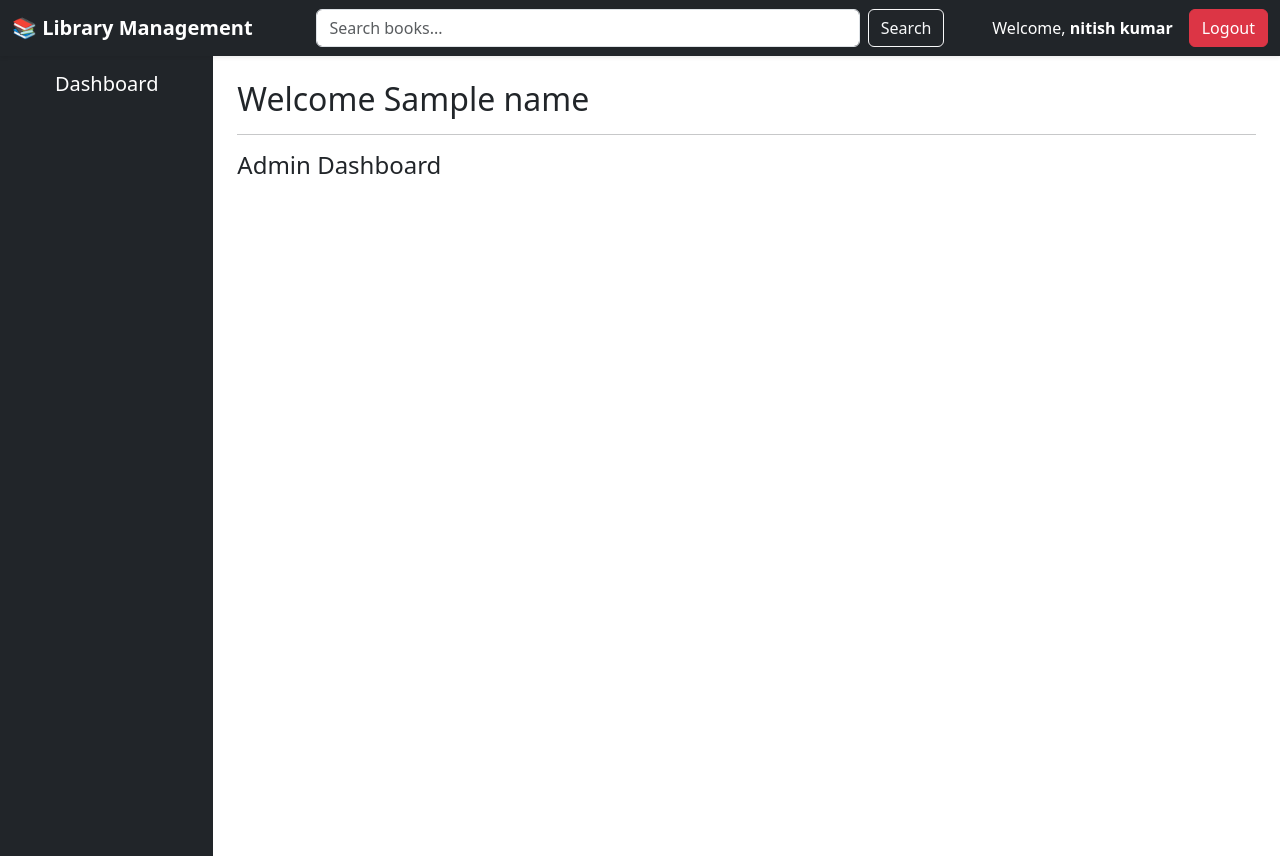
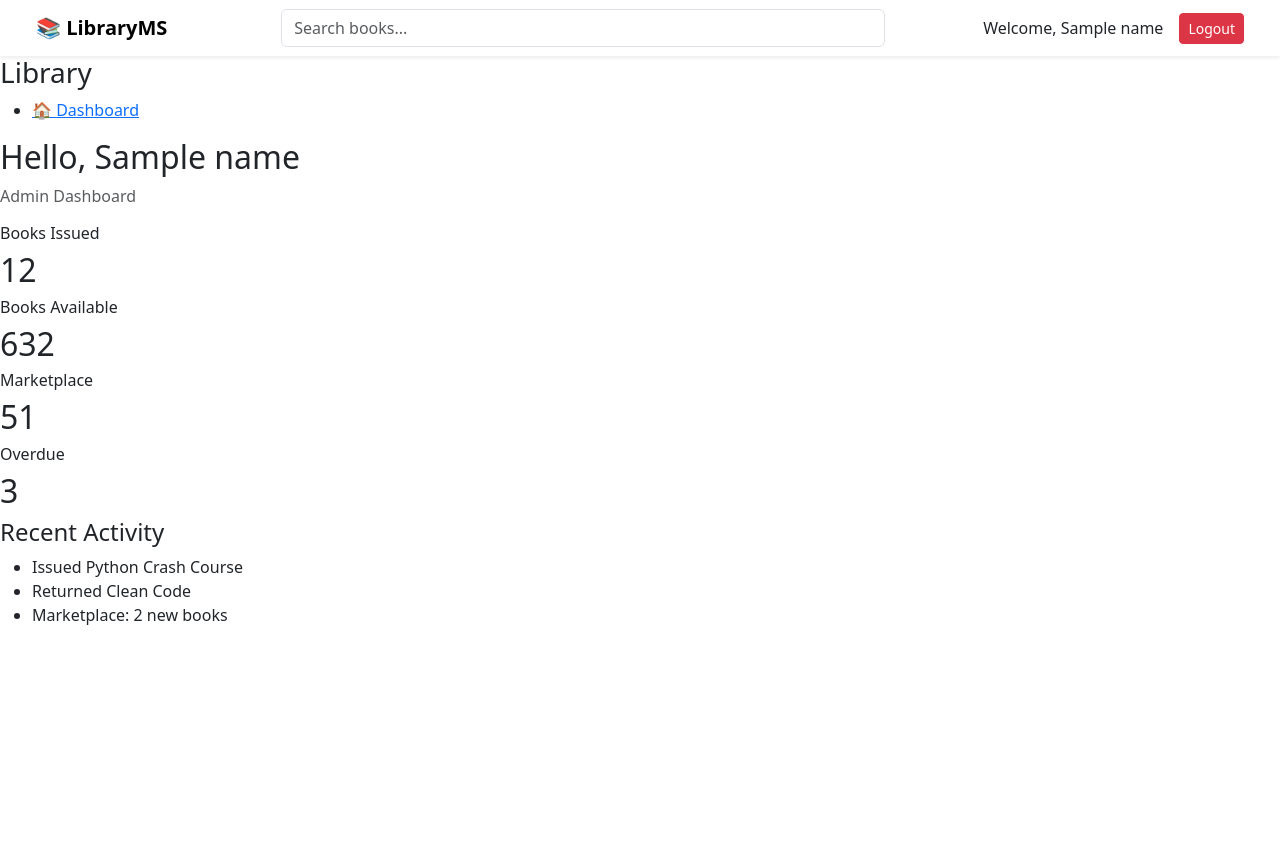
Before and after one commit to n1t16sh/web_library, a Flask app: template templates/dashboard.html in a window 1280 px wide. After the commit the page ends 625 px from the top, so only its background shows below. Run offline with Flask 3, Linux system fonts and the light colour scheme; a user stored in the database is signed in; tables that the repository leaves empty hold one stand-in row (values such as "Sample post"); the template is opened without the code that fills it: most values are stand-ins (such as "Sample title", 1, 10 or a date in 2020).

Commit message:
html of dashboard
dashboard , navbar , sidebar  file are completed

```diff
--- a/templates/components/navbar.html
+++ b/templates/components/navbar.html
@@ -1,35 +1,12 @@
-<nav class="navbar navbar-expand-lg navbar-dark bg-dark shadow-sm">
-    <div class="container-fluid">
-
-        <!-- Logo -->
-        <a class="navbar-brand fw-bold" href="/dashboard">
-            📚 Library Management
-        </a>
-
-        <!-- Search Bar -->
-        <form class="d-flex w-50">
-            <input
-                class="form-control me-2"
-                type="search"
-                placeholder="Search books..."
-            >
-            <button class="btn btn-outline-light">
-                Search
-            </button>
-        </form>
-
-        <!-- User Info -->
-        <div class="d-flex align-items-center">
-
-            <span class="text-white me-3">
-                Welcome, <strong>{{ session["name"] }}</strong>
-            </span>
-
-            <a href="/logout" class="btn btn-danger">
-                Logout
-            </a>
-
-        </div>
-
-    </div>
+<nav class="navbar navbar-expand-lg bg-white shadow-sm px-4">
+<div class="container-fluid">
+<a class="navbar-brand fw-bold" href="/dashboard">📚 LibraryMS</a>
+<form class="d-flex w-50">
+<input class="form-control" type="search" placeholder="Search books...">
+</form>
+<div class="d-flex align-items-center gap-3">
+<span>Welcome, {{ name }}</span>
+<a href="/logout" class="btn btn-danger btn-sm">Logout</a>
+</div>
+</div>
 </nav>
--- a/templates/components/sidebar.html
+++ b/templates/components/sidebar.html
@@ -1,83 +1,25 @@
-<div class="bg-dark text-white vh-100 p-3">
+<aside class="sidebar">
+<h3>Library</h3>
+<ul>
+<li><a href="/dashboard">🏠 Dashboard</a></li>
 
-    <h5 class="text-center mb-4">
-        Dashboard
-    </h5>
+{% if role=="student" %}
+<li><a href="/books">📚 Browse Books</a></li>
+<li><a href="/my_books">📖 My Books</a></li>
+<li><a href="/marketplace">🛒 Marketplace</a></li>
+<li><a href="/profile">👤 Profile</a></li>
 
-    {% if role=="student" %}
+{% elif role=="librarian" %}
+<li><a href="/add_book">➕ Add Book</a></li>
+<li><a href="/manage_books">📚 Manage Books</a></li>
+<li><a href="/issue_book">📖 Issue Book</a></li>
+<li><a href="/return_book">↩ Return Book</a></li>
 
-        <a href="/dashboard" class="btn btn-dark w-100 text-start mb-2">
-            🏠 Dashboard
-        </a>
-
-        <a href="/books" class="btn btn-dark w-100 text-start mb-2">
-            📚 Browse Books
-        </a>
-
-        <a href="/my_books" class="btn btn-dark w-100 text-start mb-2">
-            📖 My Books
-        </a>
-
-        <a href="/marketplace" class="btn btn-dark w-100 text-start mb-2">
-            🛒 Marketplace
-        </a>
-
-        <a href="/profile" class="btn btn-dark w-100 text-start mb-2">
-            👤 Profile
-        </a>
-
-    {% elif role =="librarian" %}
-
-        <a href="/dashboard" class="btn btn-dark w-100 text-start mb-2">
-            🏠 Dashboard
-        </a>
-
-        <a href="/add_book" class="btn btn-dark w-100 text-start mb-2">
-            ➕ Add Book
-        </a>
-
-        <a href="/manage_books" class="btn btn-dark w-100 text-start mb-2">
-            📚 Manage Books
-        </a>
-
-        <a href="/issue_book" class="btn btn-dark w-100 text-start mb-2">
-            📖 Issue Book
-        </a>
-
-        <a href="/return_book" class="btn btn-dark w-100 text-start mb-2">
-            ↩ Return Book
-        </a>
-
-        <a href="/marketplace" class="btn btn-dark w-100 text-start mb-2">
-            🛒 Marketplace
-        </a>
-
-    {% elif role=="admin" %}
-
-        <a href="/dashboard" class="btn btn-dark w-100 text-start mb-2">
-            🏠 Dashboard
-        </a>
-
-        <a href="/users" class="btn btn-dark w-100 text-start mb-2">
-            👥 Manage Users
-        </a>
-
-        <a href="/library" class="btn btn-dark w-100 text-start mb-2">
-            📚 Library
-        </a>
-
-        <a href="/create_librarian" class="btn btn-dark w-100 text-start mb-2">
-            👨‍💼 Create Librarian
-        </a>
-
-        <a href="/reports" class="btn btn-dark w-100 text-start mb-2">
-            📊 Reports
-        </a>
-
-        <a href="/settings" class="btn btn-dark w-100 text-start mb-2">
-            ⚙ Settings
-        </a>
-
-    {% endif %}
-
-</div>
+{% elif role=="admin" %}
+<li><a href="/users">👥 Users</a></li>
+<li><a href="/library">📚 Library</a></li>
+<li><a href="/reports">📊 Reports</a></li>
+<li><a href="/settings">⚙ Settings</a></li>
+{% endif %}
+</ul>
+</aside>
--- a/templates/dashboard.html
+++ b/templates/dashboard.html
@@ -1,46 +1,58 @@
 <!DOCTYPE html>
 <html lang="en">
-
 <head>
-
-    <meta charset="UTF-8">
-
-    <title>Dashboard</title>
-
-    <link href="https://cdn.jsdelivr.net/npm/bootstrap@5.3.7/dist/css/bootstrap.min.css" rel="stylesheet">
-
+<meta charset="UTF-8">
+<meta name="viewport" content="width=device-width, initial-scale=1.0">
+<title>Dashboard</title>
+<link href="https://cdn.jsdelivr.net/npm/bootstrap@5.3.7/dist/css/bootstrap.min.css" rel="stylesheet">
+<link rel="stylesheet" href="{{ url_for('static', filename='css/dashboard.css') }}">
 </head>
-
 <body>
 
-    {% include "components/navbar.html" %}
+{% include 'components/navbar.html' %}
 
-    <div class="container-fluid">
+<div class="layout">
 
-        <div class="row">
+{% include 'components/sidebar.html' %}
 
-            <div class="col-2 p-0">
-                {% include "components/sidebar.html" %}
-            </div>
+<main class="content">
+<h2>Hello, {{ name }}</h2>
+<p class="text-muted">{{ role|capitalize }} Dashboard</p>
 
-            <div class="col-10 p-4">
+<div class="cards">
+<div class="stat-card">
+<h6>Books Issued</h6>
+<h2>12</h2>
+</div>
 
-                <h2>
-                    Welcome {{ name }}
-                </h2>
+<div class="stat-card">
+<h6>Books Available</h6>
+<h2>632</h2>
+</div>
 
-                <hr>
+<div class="stat-card">
+<h6>Marketplace</h6>
+<h2>51</h2>
+</div>
 
-                <h4>
-                    {{ role | capitalize }} Dashboard
-                </h4>
+<div class="stat-card">
+<h6>Overdue</h6>
+<h2>3</h2>
+</div>
+</div>
 
-            </div>
+<div class="panel">
+<h4>Recent Activity</h4>
+<ul>
+<li>Issued Python Crash Course</li>
+<li>Returned Clean Code</li>
+<li>Marketplace: 2 new books</li>
+</ul>
+</div>
 
-        </div>
+</main>
 
-    </div>
+</div>
 
 </body>
-
 </html>
```
